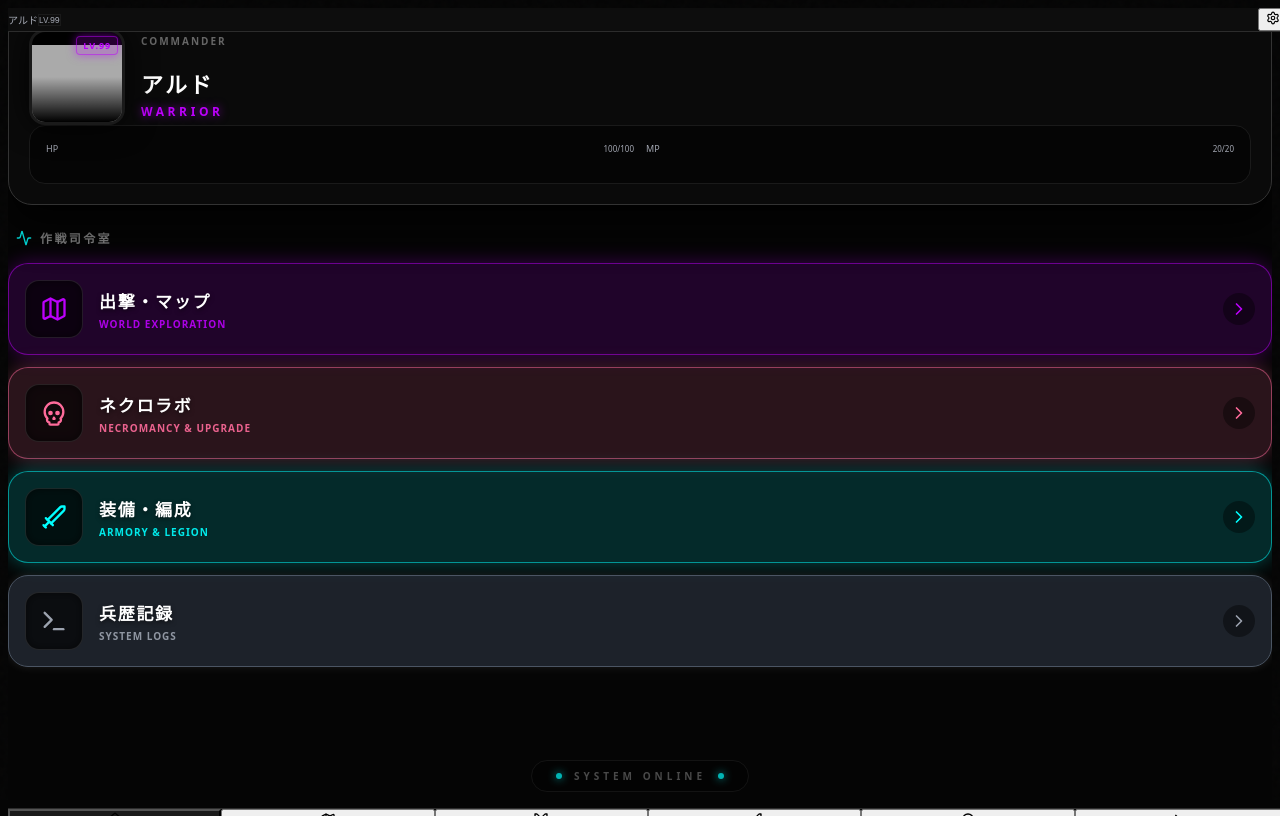
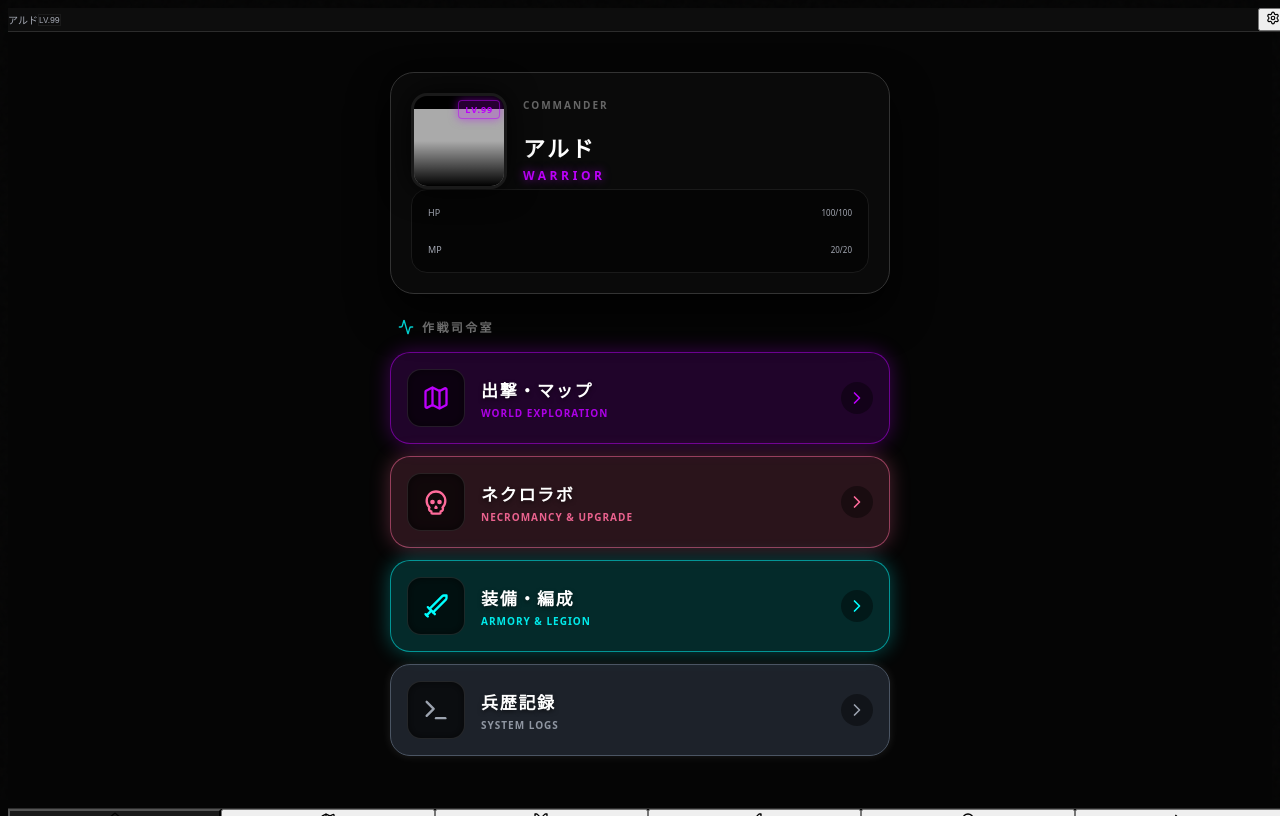
Before and after one commit to 04yutols/necro-project, a Next.js app: page / in a window 1280 px wide. Built offline with nearby package versions, Linux system fonts and the light colour scheme; grey boxes are pictures that could not be loaded.

Commit message:
ホーム修正

```diff
--- a/src/components/home/HomeHero.tsx
+++ b/src/components/home/HomeHero.tsx
@@ -35,9 +35,10 @@ export function HomeHero() {
   ] as const;
 
   return (
-    <div className="w-full h-full flex flex-col bg-[#050505] overflow-y-auto custom-scrollbar pb-8 px-4 pt-4" style={{ fontFamily: 'system-ui, -apple-system, sans-serif' }}>
-      {/* Header Profile Section */}
-      <motion.div
+    <div className="w-full h-full bg-[#050505] overflow-y-auto custom-scrollbar" style={{ fontFamily: 'system-ui, -apple-system, sans-serif' }}>
+      <div style={{ minHeight: '100%', display: 'flex', flexDirection: 'column', padding: '64px 20px 32px 20px', maxWidth: '500px', margin: '0 auto', justifyContent: 'center' }}>
+        {/* Header Profile Section */}
+        <motion.div
         initial={{ opacity: 0, y: -20 }}
         animate={{ opacity: 1, y: 0 }}
         transition={{ duration: 0.6, ease: "easeOut" }}
@@ -84,7 +85,7 @@ export function HomeHero() {
             </div>
           </div>
 
-          <div style={{ backgroundColor: 'rgba(0,0,0,0.5)', padding: '16px', borderRadius: '16px', border: '1px solid #1A1A1A', display: 'flex', flexDirection: 'col', gap: '12px' }}>
+          <div style={{ backgroundColor: 'rgba(0,0,0,0.5)', padding: '16px', borderRadius: '16px', border: '1px solid #1A1A1A', display: 'flex', flexDirection: 'column', gap: '12px' }}>
             <div style={{ width: '100%', marginBottom: '12px' }}>
               <CapsuleStatBar label="HP" value={player.stats.hp} max={player.stats.maxHp || 100} type="hp" />
             </div>
@@ -114,7 +115,7 @@ export function HomeHero() {
                 initial={{ opacity: 0, y: 10 }}
                 animate={{ opacity: 1, y: 0 }}
                 transition={{ delay: index * 0.1, type: "spring", stiffness: 300, damping: 25 }}
-                onPointerDown={() => setCurrentTab(btn.id as any)}
+                onClick={() => setCurrentTab(btn.id as any)}
                 style={{
                   display: 'flex', alignItems: 'center', padding: '16px', borderRadius: '20px',
                   border: `1px solid ${btn.border}`, backgroundColor: btn.bg,
@@ -163,6 +164,7 @@ export function HomeHero() {
           <div style={{ width: '6px', height: '6px', backgroundColor: THEME.secondary, borderRadius: '50%', boxShadow: `0 0 8px ${THEME.secondary}` }} />
         </div>
       </div>
+      </div>
     </div>
   );
 }
```
